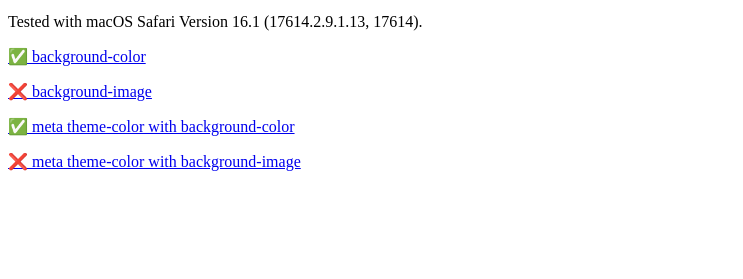
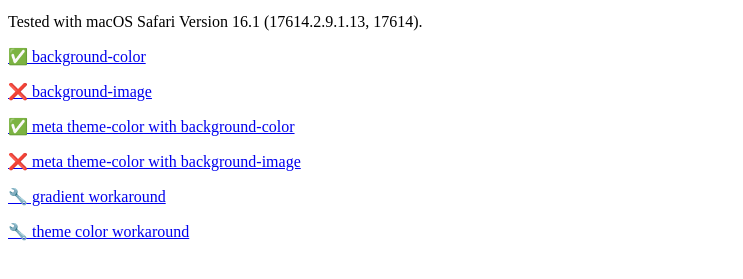
Before and after one commit to lydell/macos-safari-overscroll-bugs, a plain HTML site: page index.html in a window 1280 px wide. Shown: the part 101-380 px from the top of the page, without its empty margins (0-743 px from the left). Drawn offline with Linux system fonts and the light colour scheme.

Commit message:
Link workarounds

```diff
--- a/index.html
+++ b/index.html
@@ -25,5 +25,9 @@
         >❌ meta theme-color with background-image</a
       >
     </p>
+    <p><a href="./5.workaround.gradient.html">🔧 gradient workaround</a></p>
+    <p>
+      <a href="./6.workaround.theme-color.html">🔧 theme color workaround</a>
+    </p>
   </body>
 </html>
```
